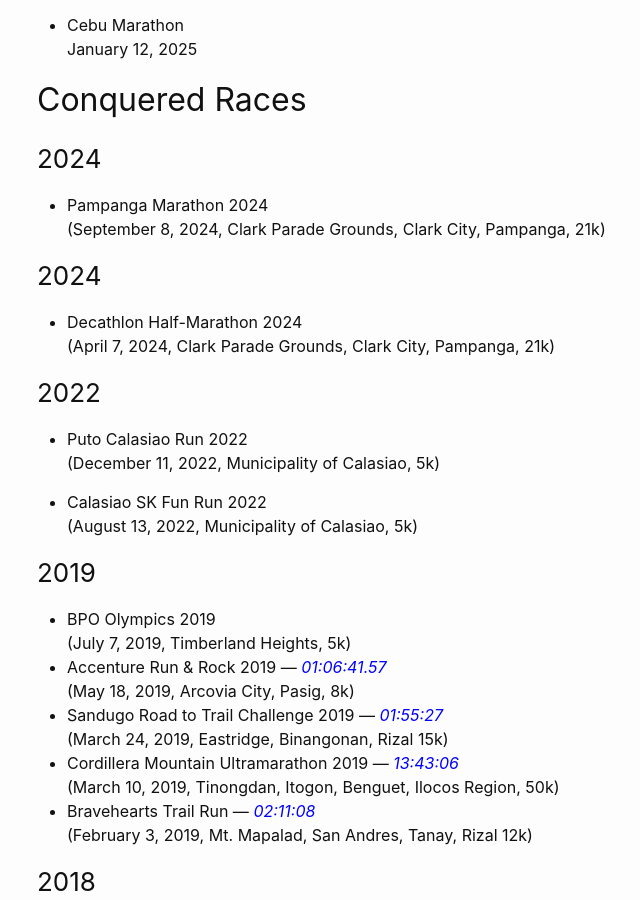
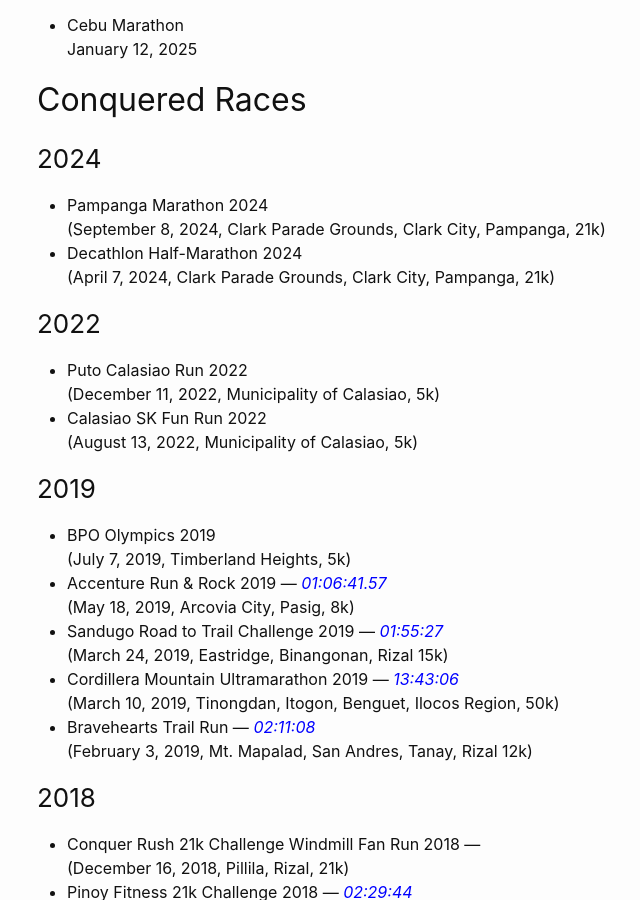
Before and after one commit to ajdeguzman/ajdeguzman.github.io, a Jekyll site: the page built from running.md, in a window 1280 px wide and 900 px high, scrolled down 442 px. Shown: the whole window, without its empty margins (233-873 px from the left). Built offline with Jekyll 4.4.1, drawn with Linux system fonts in a browser that asks for light colours.

Commit message:
Update running.md

```diff
--- a/running.md
+++ b/running.md
@@ -25,8 +25,6 @@ Below are some of my conquered and upcoming road and trail runs:
 ### 2024
 - Pampanga Marathon 2024
 <br> (September 8, 2024, Clark Parade Grounds, Clark City, Pampanga, 21k)
-
-### 2024
 - Decathlon Half-Marathon 2024
 <br> (April 7, 2024, Clark Parade Grounds, Clark City, Pampanga, 21k)
 
@@ -34,7 +32,6 @@ Below are some of my conquered and upcoming road and trail runs:
 ### 2022
 - Puto Calasiao Run 2022
 <br> (December 11, 2022, Municipality of Calasiao, 5k)
-
 - Calasiao SK Fun Run 2022
 <br> (August 13, 2022, Municipality of Calasiao, 5k)
 
```
